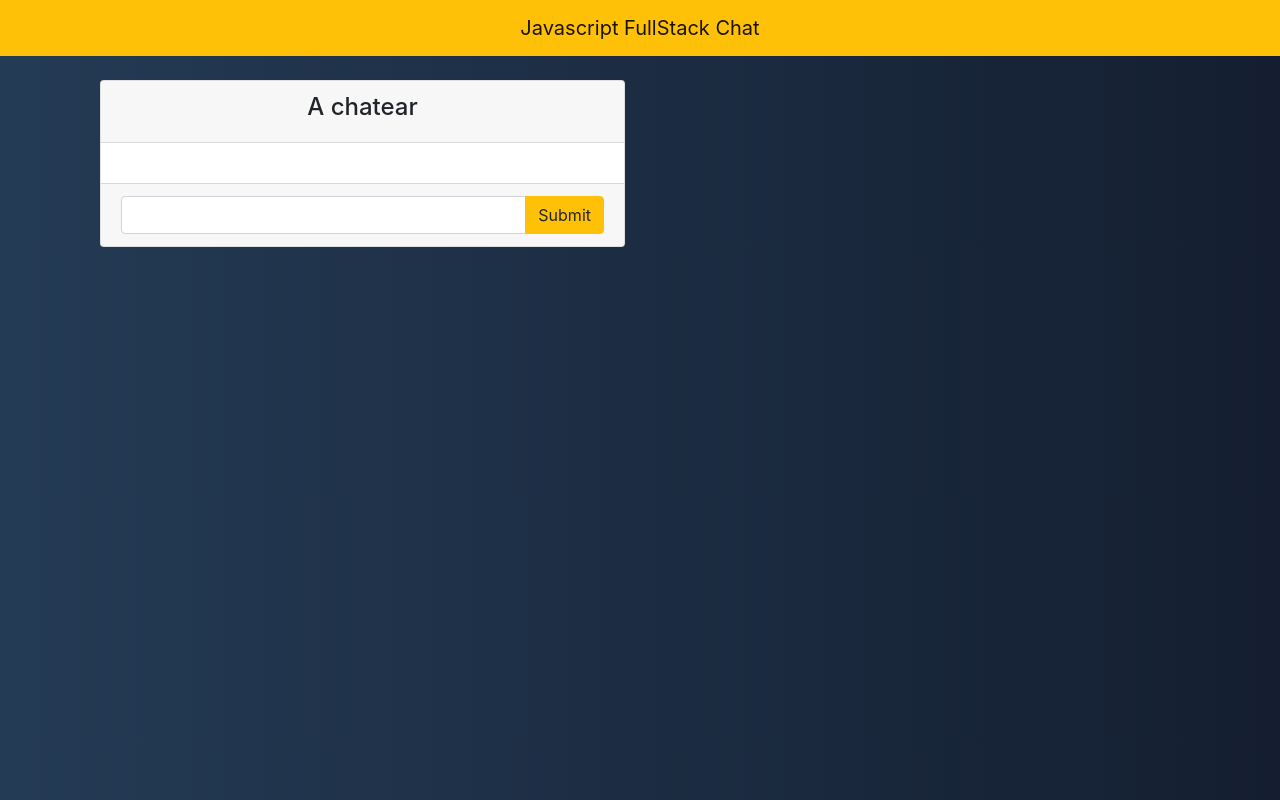
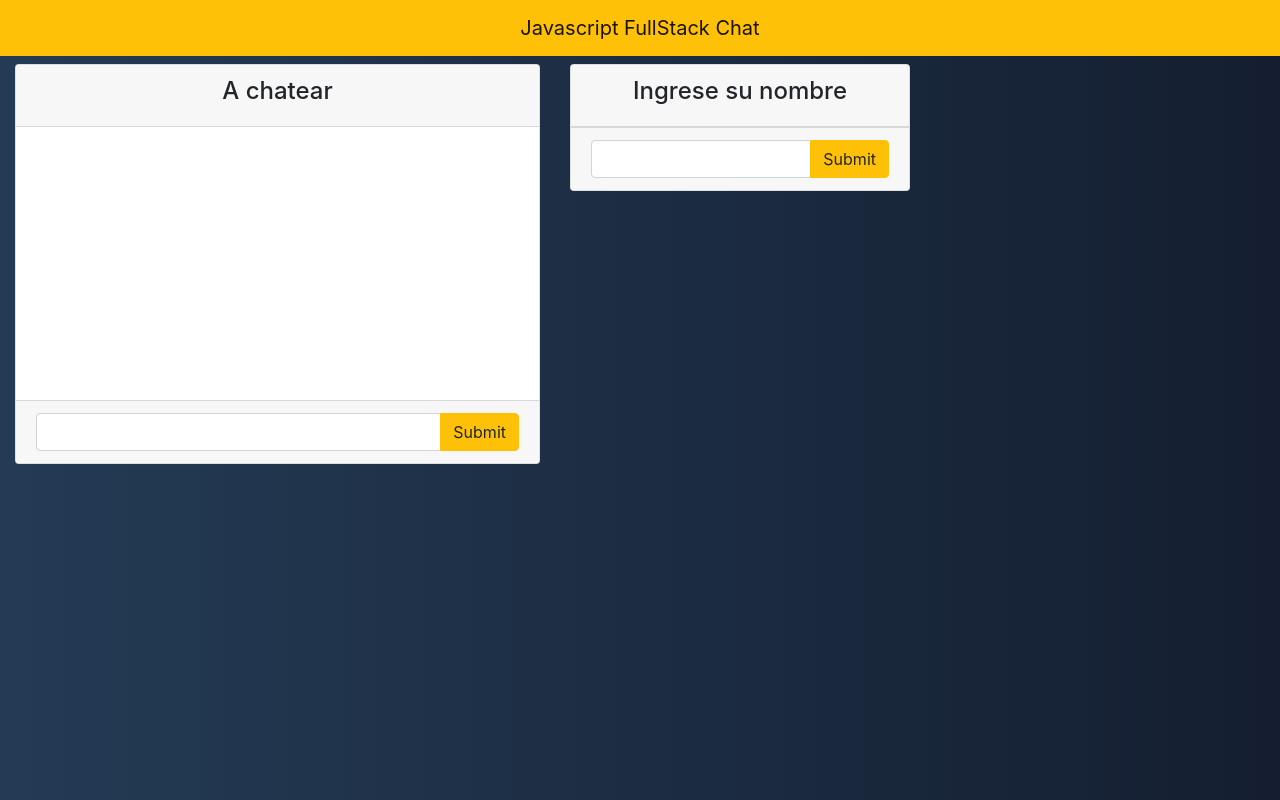
Before and after one commit to LucasCarmonaM/SocketJs, a website: page src/public/index.html in a window 1280 px wide. Drawn offline with nearby package versions, Linux system fonts and the light colour scheme; no server answers.

Commit message:
se agrega usuario

```diff
--- a/src/public/css/main.css
+++ b/src/public/css/main.css
@@ -9,3 +9,11 @@ body {
     background: -webkit-linear-gradient(to right, #243B55, #141E30);  /* Chrome 10-25, Safari 5.1-6 */
     background: linear-gradient(to right, #243B55, #141E30); /* W3C, IE 10+/ Edge, Firefox 16+, Chrome 26+, Opera 12+, Safari 7+ */
 }
+.inlined
+{
+    display: inline-block;
+}
+.cardMSS{
+    min-height: 400px;
+
+}
--- a/src/public/index.html
+++ b/src/public/index.html
@@ -15,9 +15,9 @@
         <a href="/" class="navbar-brand mx-auto">Javascript FullStack Chat</a>
     </nav>
 
-    <div class="container">
-        <div class="col-md-6 mt-4">
-            <div class="card">
+    <div class="container row">
+        <div class="col-sm-6 py-2">
+            <div class="card cardMSS">
                 <div class="card-header center">
                     <h4 class="centrar">A chatear</h4>
                 </div>
@@ -32,6 +32,22 @@
                 </form>
             </div>
         </div>
+
+        <div class="col-sm-4 py-2">
+            <div class="card">
+                <div class="card-header canter">
+                    <h4 class="centrar">Ingrese su nombre</h4>
+                </div>
+                <div class="card-footer">
+                    <div class="input-group">
+                        <input type="text" class="form-control" id="nickname">
+                        <div class="input-group-append">
+                            <input type="submit" class="btn btn-warning">
+                        </div>
+                    </div>
+                </div>
+            </div>
+        </div>
     </div>
 
 
--- a/src/public/js/main.js
+++ b/src/public/js/main.js
@@ -10,7 +10,9 @@ $(function (){
     // Captura de eventos
     $messageForm.submit(e =>{
         e.preventDefault();
-        socket.emit('send message', $messageBox.val());
+        if($messageBox.val() != ''){
+            socket.emit('send message', $messageBox.val());
+        }
         $messageBox.val('');
 
     })
@@ -20,5 +22,3 @@ $(function (){
     })
 
 })
-
-const socket = io();
```
Also changed, not shown: src/sockets.js (+5 -2 lines).
